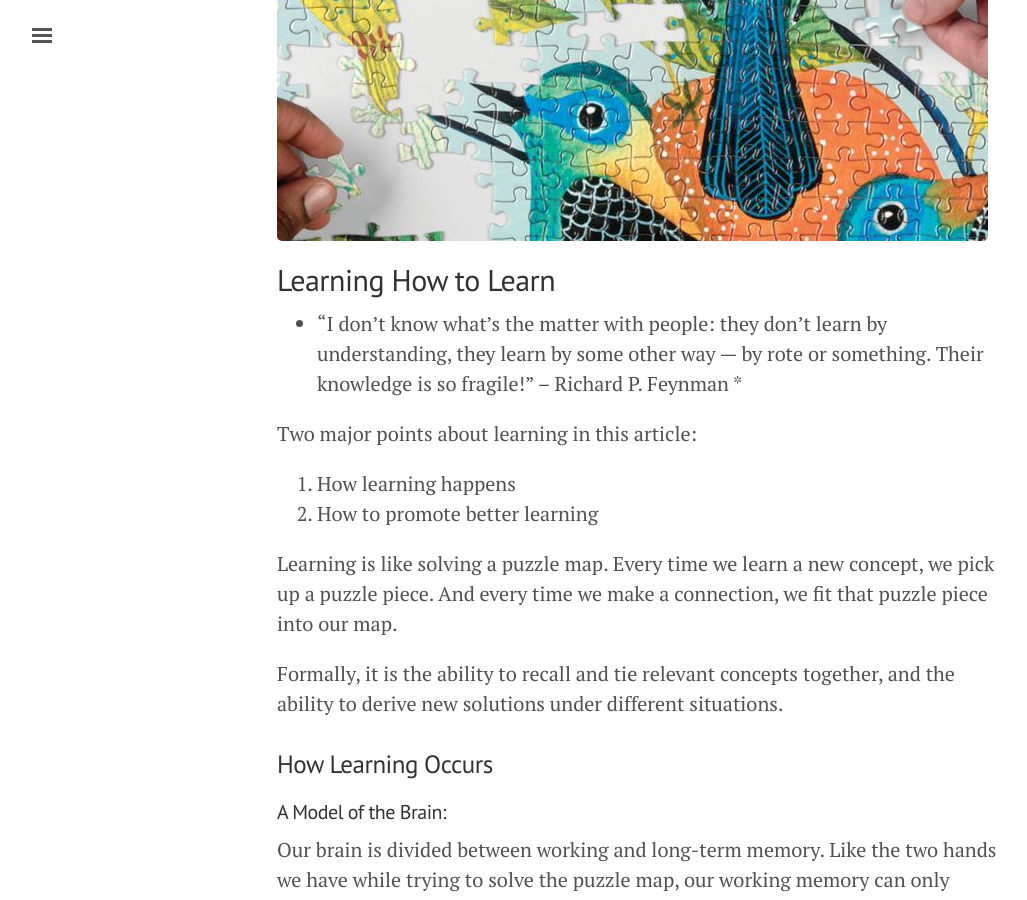
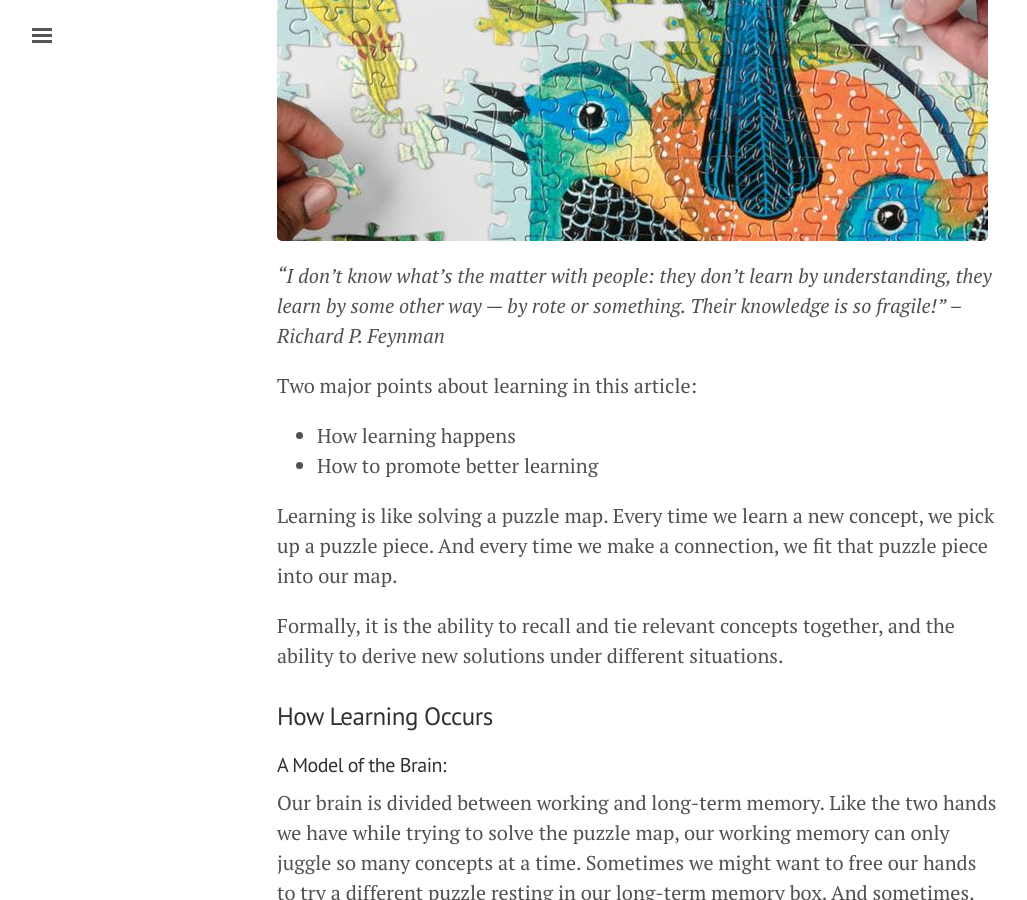
Before and after one commit to Estinox/estinox.github.io, a Jekyll site: the page built from _posts/2020-01-25-Learning-How-To-Learn-Part-1.md, in a window 1280 px wide and 900 px high, scrolled down 391 px. Shown: the whole window, without its empty margins (3-1030 px from the left). Built offline with Jekyll 4.4.1, drawn with Linux system fonts in a browser that asks for light colours; comment, search, counter and statistics services are not loaded.

Commit message:
more edits for learning how to learn

```diff
--- a/_posts/2020-01-25-Learning-How-To-Learn-Part-1.md
+++ b/_posts/2020-01-25-Learning-How-To-Learn-Part-1.md
@@ -6,13 +6,11 @@ tags:
 ---
 ![png]({{ site.url }}/assets/20200125_learning_how_to_learn/jigsaw_puzzle.jpg)
 
-## Learning How to Learn
-
-* “I don't know what's the matter with people: they don't learn by understanding, they learn by some other way — by rote or something. Their knowledge is so fragile!” – Richard P. Feynman *
+_“I don't know what's the matter with people: they don't learn by understanding, they learn by some other way — by rote or something. Their knowledge is so fragile!” – Richard P. Feynman_
 
 Two major points about learning in this article:
-1. How learning happens
-2. How to promote better learning
+* How learning happens
+* How to promote better learning
 
 Learning is like solving a puzzle map. Every time we learn a new concept, we pick up a puzzle piece. And every time we make a connection, we fit that puzzle piece into our map.
 
```
